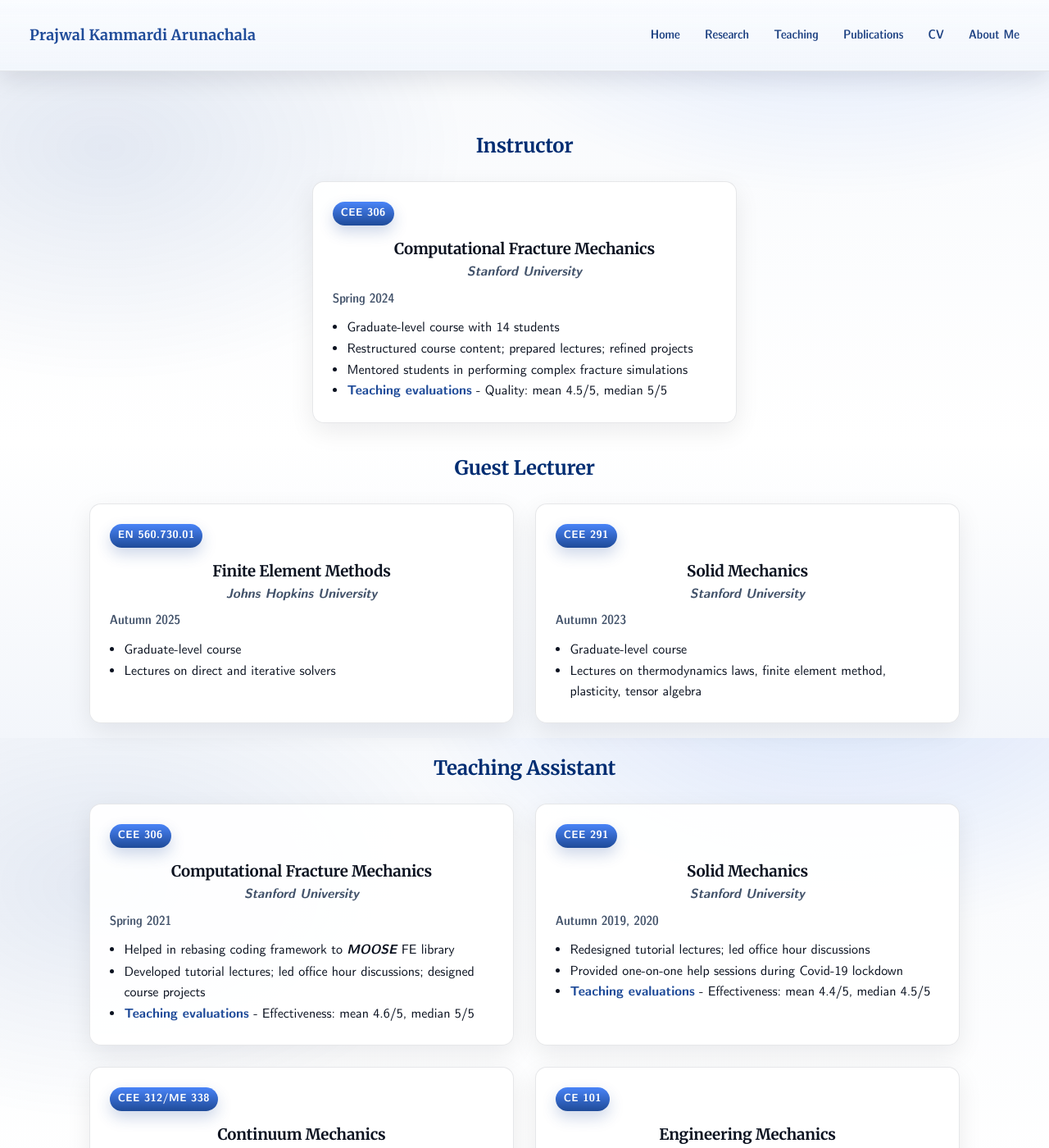
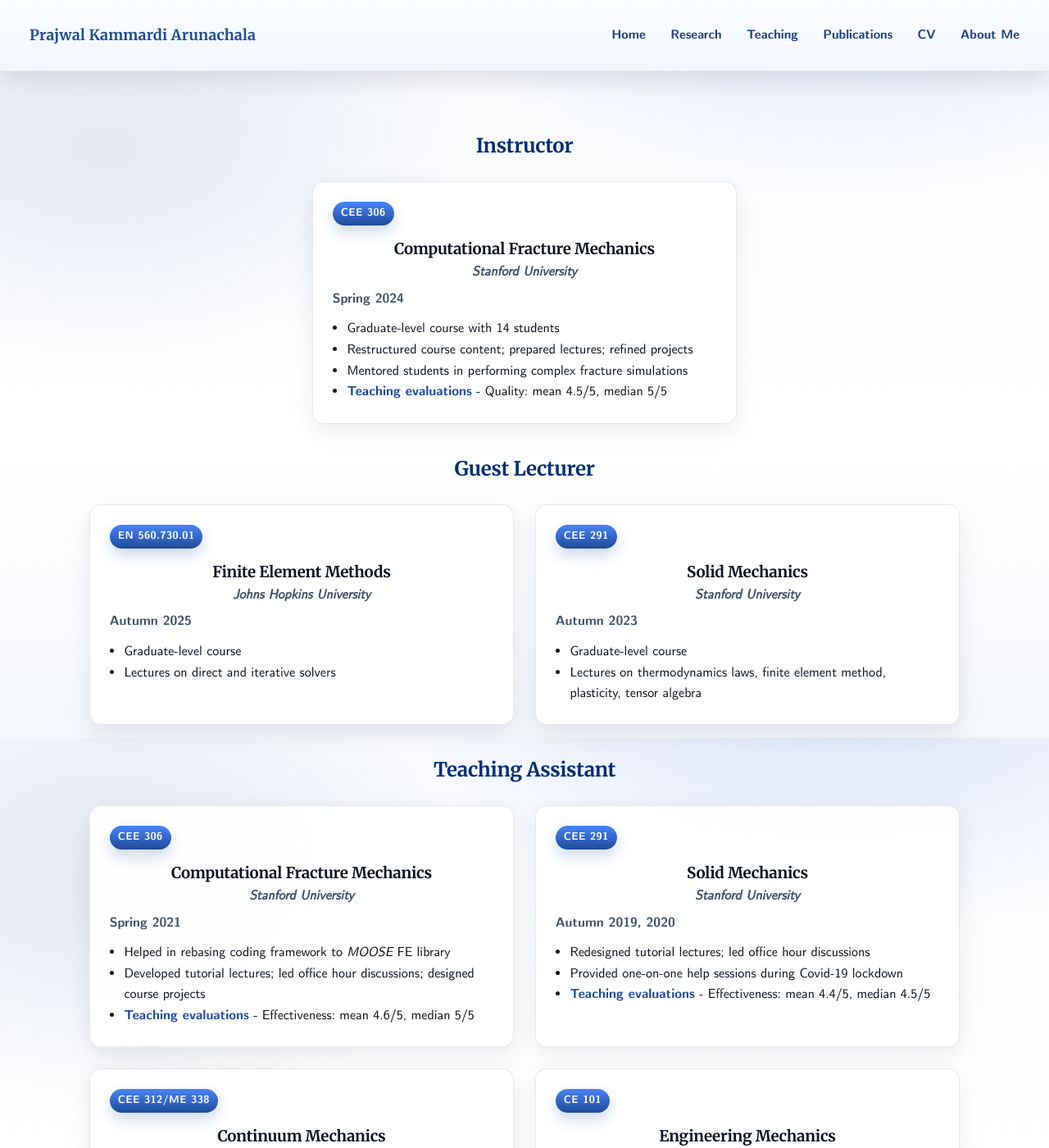
Before and after one commit to prajwalka/prajwalka.github.io, a Jekyll site: the page built from teaching.md, in a window 1280 px wide and 1400 px high. Shown: the whole window at 82% size. Built offline with Jekyll 4.4.1, drawn with Linux system fonts in a browser that asks for light colours; some web fonts are replaced.

Commit message:
Modernized look

```diff
--- a/assets/style.css
+++ b/assets/style.css
@@ -14,25 +14,6 @@
   font-display: swap;
 }
 
-/* Optional: oblique (slanted) */
-@font-face{
-  font-family: "CMU Sans Serif";
-  src: url("/fonts/cmunso.woff2") format("woff2");
-  font-weight: 400;
-  font-style: oblique;
-  font-display: swap;
-}
-
-/* Semi-bold / demi-condensed (if you want it used when font-weight: 600) */
-@font-face{
-  font-family: "CMU Sans Serif";
-  src: url("/fonts/cmunssdc.woff2") format("woff2");
-  font-weight: 600;
-  font-style: normal;
-  font-display: swap;
-}
-
-/* Bold (map to 700) */
 @font-face{
   font-family: "CMU Sans Serif";
   src: url("/fonts/cmunsx.woff2") format("woff2");
@@ -92,7 +73,7 @@
 /* Site Title */
 header .site-title {
   font-family: 'Merriweather', serif;
-  font-weight: 800;
+  font-weight: 700;
   color: #002D72;
   text-decoration: none;
   letter-spacing: 1px;
@@ -106,7 +87,7 @@
   text-decoration: none;
   margin-left: 25px;
   color: #002D72;
-  font-weight: 500;
+  font-weight: 400;
   transition: color 0.3s ease, transform 0.2s ease, font-weight 0.2s ease;
   font-size: clamp(12px, 1.2vw, 16px);
   line-height: 1.2;
@@ -114,7 +95,7 @@
 
 /* Default hover when not scrolled */
 nav a:hover {
-  font-weight: 800;
+  font-weight: 700;
   color: #002D72; /* Stay blue on hover */
   transform: scale(1.1);
 }
@@ -138,7 +119,7 @@
 
 /* Hover when scrolled */
 header.scrolled nav a:hover {
-  font-weight: 800;
+  font-weight: 700;
   color: white; /* White when hovered after scrolling */
 }
 
@@ -623,7 +604,7 @@
 }
 .rd-highlights li::marker {
   color: #002D72;
-  font-weight: 600;
+  font-weight: 700;
 }
 
 .rd-ack {
@@ -710,12 +691,12 @@
 
 .course-term {
   color: #555;
-  font-weight: 600;
+  font-weight: 700;
 }
 
 .university-subtitle {
   color: #555;
-  font-weight: 600;
+  font-weight: 700;
   margin-bottom: 6px;
 }
 
@@ -764,7 +745,7 @@
 
 .publication-list li::marker {
   color: #002D72;
-  font-weight: bold;
+  font-weight: 700;
 }
 
 .joint-marker { color: #002D72; }
@@ -778,7 +759,7 @@
 
 .pub-footnote sup {
   color: #002D72;
-  font-weight: bold;
+  font-weight: 700;
 }
 
 /* About Me formatting */
@@ -904,7 +885,7 @@
   display: inline-block;
   margin-top: 12px;
   color: #002D72;
-  font-weight: 600;
+  font-weight: 700;
   text-decoration: underline;
 }
 
@@ -1199,7 +1180,7 @@
 main a:visited{
   color: var(--brand);
   text-decoration: none;
-  font-weight: 650;
+  font-weight: 700;
 }
 main a:hover,
 main a:active{
@@ -1224,7 +1205,7 @@
 /* Site title and nav typography */
 header .site-title{
   font-family: var(--ui-serif);
-  font-weight: 800;
+  font-weight: 700;
   color: var(--brand);
   letter-spacing: 0.2px;
 }
@@ -1233,7 +1214,7 @@
 nav a{
   font-family: var(--ui-sans);
   color: color-mix(in oklab, var(--brand) 88%, var(--ink));
-  font-weight: 600;
+  font-weight: 700;
 }
 nav a:hover{
   color: var(--brand-2); /* still tasteful */
```
